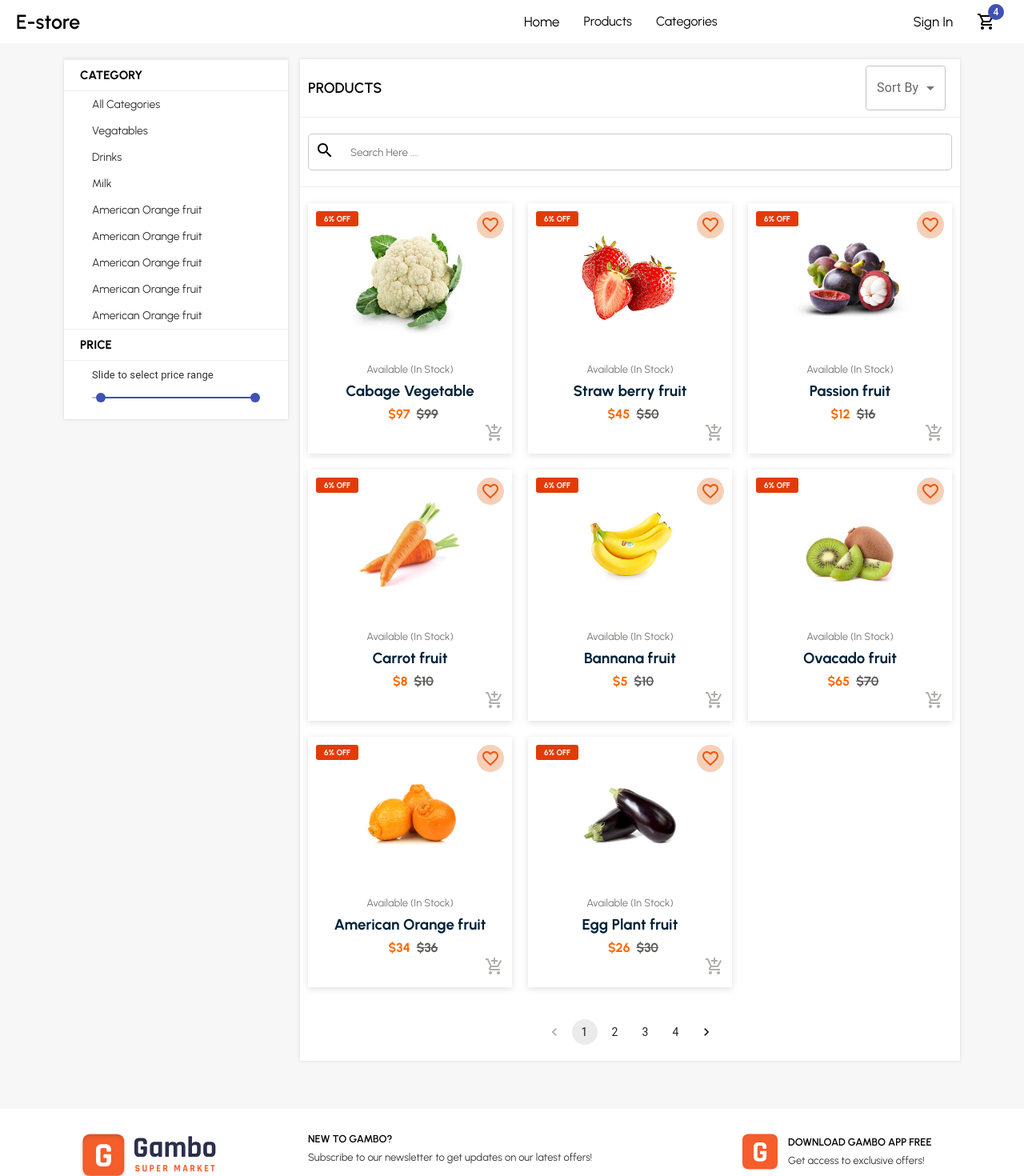
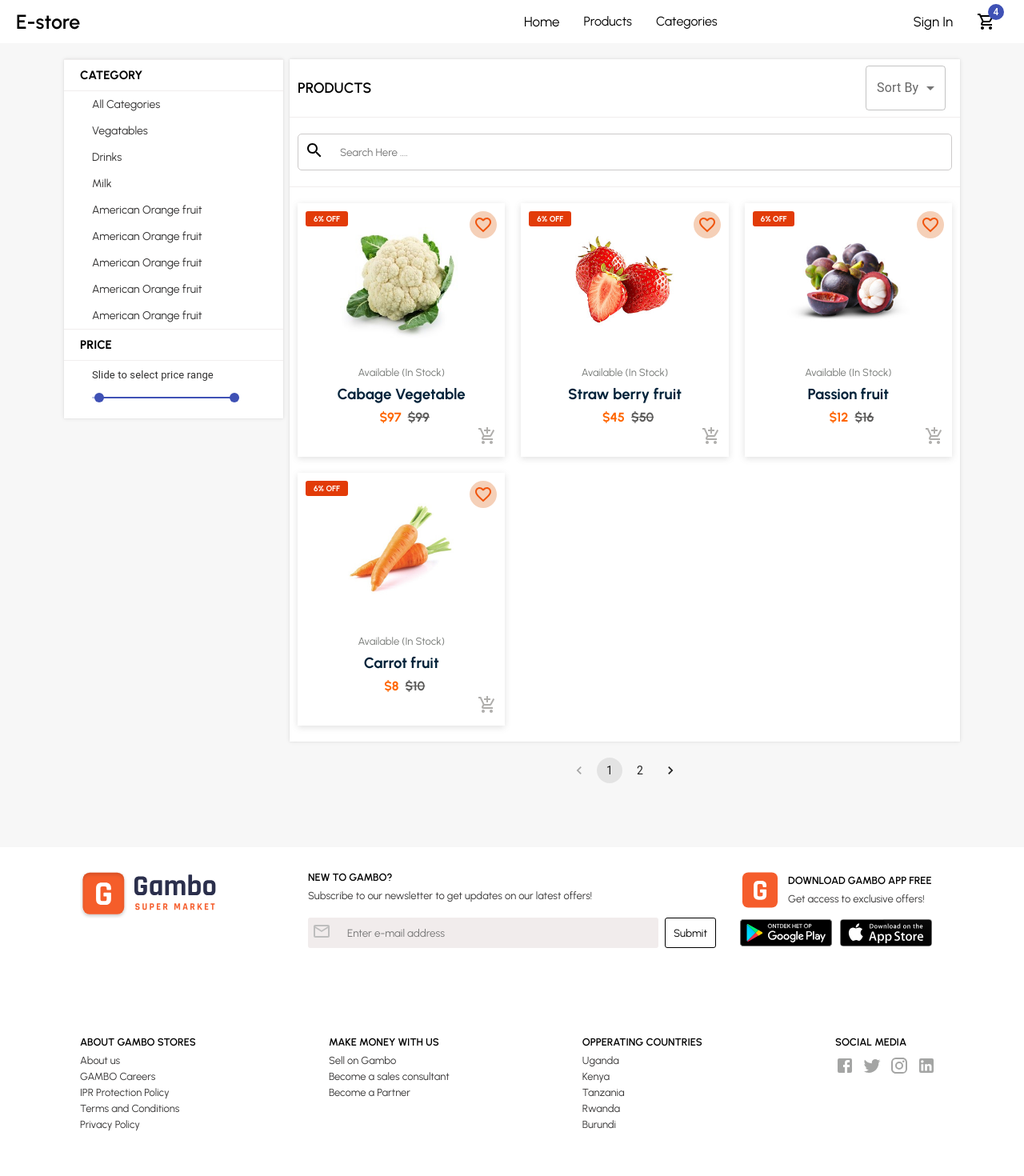
Before and after one commit to josherias/react-shop-ui, a React (Create React App) app: page /products in a window 1280 px wide. Shown: the top 1470 px of the page at 80% size. Built offline with nearby package versions, Linux system fonts and the light colour scheme.

Commit message:
added pagination functionality and shifted pagination components to products page

```diff
--- a/package.json
+++ b/package.json
@@ -12,6 +12,7 @@
     "@testing-library/jest-dom": "^5.14.1",
     "@testing-library/react": "^11.2.7",
     "@testing-library/user-event": "^12.8.3",
+    "lodash": "^4.17.21",
     "react": "^17.0.2",
     "react-dom": "^17.0.2",
     "react-router-dom": "^5.3.0",
--- a/src/components/Product/ProductsList.jsx
+++ b/src/components/Product/ProductsList.jsx
@@ -5,14 +5,12 @@ import SearchComponent from "../common/SearchComponent";
 
 import Box from "@mui/material/Box";
 import Grid from "@mui/material/Grid";
-import PaginationComponent from "../common/PaginationComponent";
 import Loading from "../common/Loading";
 
 const Wrapper = styled.div`
   background-color: #fff;
   box-shadow: rgba(0, 0, 0, 0.1) 0px 0px 5px 0px,
     rgba(0, 0, 0, 0.1) 0px 0px 1px 0px;
-  flex: 3;
 `;
 
 const TopSection = styled.div`
@@ -79,7 +77,6 @@ function ProductsList({ loading, productsData, searchQuery, handleSearch }) {
           </Grid>
         </Box>
       </List>
-      <PaginationComponent />
     </Wrapper>
   );
 }
--- a/src/components/SideBar/SideBar.jsx
+++ b/src/components/SideBar/SideBar.jsx
@@ -8,9 +8,12 @@ const Wrapper = styled.div`
   background-color: #fff;
   box-shadow: rgba(0, 0, 0, 0.1) 0px 0px 5px 0px,
     rgba(0, 0, 0, 0.1) 0px 0px 1px 0px;
-  flex: 1;
-  margin-right: 15px;
+  /* margin-right: 15px; */
   max-height: 450px;
+
+  @media ${device.tablet} {
+    max-height: 500px;
+  }
 
   @media ${device.mobile} {
     margin-right: 0px;
--- a/src/components/common/PaginationComponent.jsx
+++ b/src/components/common/PaginationComponent.jsx
@@ -3,23 +3,30 @@ import Pagination from "@mui/material/Pagination";
 import Stack from "@mui/material/Stack";
 import styled from "styled-components";
 
-export default function PaginationComponent() {
-  const [page, setPage] = React.useState(1);
-  const handleChange = (event, value) => {
-    setPage(value);
-  };
+const Wrapper = styled.div`
+  display: flex;
+  align-items: center;
+  justify-content: center;
+  padding: 20px 0px;
+`;
 
-  const Wrapper = styled.div`
-    display: flex;
-    align-items: center;
-    justify-content: center;
-    padding: 20px 0px;
-  `;
+export default function PaginationComponent({
+  onPageChange,
+  pageSize,
+  currentPage,
+  itemsCount,
+}) {
+  const pageCount = Math.ceil(itemsCount / pageSize);
 
+  if (pageCount === 1) return null;
   return (
     <Wrapper>
       <Stack spacing={2}>
-        <Pagination count={4} page={page} onChange={handleChange} />
+        <Pagination
+          count={pageCount}
+          page={currentPage}
+          onChange={onPageChange}
+        />
       </Stack>
     </Wrapper>
   );
--- a/src/components/common/SliderInput.jsx
+++ b/src/components/common/SliderInput.jsx
@@ -5,7 +5,7 @@ import Slider from "@material-ui/core/Slider";
 
 const useStyles = makeStyles({
   root: {
-    width: 210,
+    width: "90%",
   },
 });
 
--- a/src/components/common/SortComponent.jsx
+++ b/src/components/common/SortComponent.jsx
@@ -27,8 +27,6 @@ function SortComponent() {
             <em>None</em>
           </MenuItem>
           <MenuItem value={10}>Price</MenuItem>
-          <MenuItem value={21}>Name</MenuItem>
-          <MenuItem value={22}>Old price</MenuItem>
         </Select>
       </FormControl>
     </div>
--- a/src/context.js
+++ b/src/context.js
@@ -1,4 +1,5 @@
 import React, { Component } from "react";
+import { paginate } from "./utils/paginate";
 import {
   getProducts,
   getCategories,
@@ -26,6 +27,8 @@ class ProductProvider extends Component {
     priceValue: 0,
     minPrice: 0,
     maxPrice: 0,
+    currentPage: 1,
+    pageSize: 4,
   };
 
   componentDidMount() {
@@ -76,13 +79,17 @@ class ProductProvider extends Component {
   };
 
   handleCategorySelect = (category) => {
-    this.setState({ selectedCategory: category });
+    this.setState({ selectedCategory: category, currentPage: 1 });
     console.log(category);
   };
 
   handlePriceChange = (e, data) => {
-    this.setState({ priceValue: data, selectedCategory: null });
+    this.setState({ priceValue: data, selectedCategory: null, currentPage: 1 });
     console.log(data);
+  };
+
+  handlePageChange = (e, value) => {
+    this.setState({ currentPage: value });
   };
 
   getProductsData = () => {
@@ -91,6 +98,8 @@ class ProductProvider extends Component {
       searchQuery,
       selectedCategory,
       priceValue,
+      currentPage,
+      pageSize,
     } = this.state;
     let filtered = allProducts;
 
@@ -108,11 +117,13 @@ class ProductProvider extends Component {
       );
     }
 
-    return { filtered };
+    const products = paginate(filtered, currentPage, pageSize);
+
+    return { filtered: products, totalCount: filtered.length };
   };
 
   render() {
-    const { filtered } = this.getProductsData();
+    const { filtered, totalCount } = this.getProductsData();
     return (
       <ProductContext.Provider
         value={{
@@ -122,6 +133,8 @@ class ProductProvider extends Component {
           handleSearch: this.handleSearch,
           onCategorySelect: this.handleCategorySelect,
           onPriceChange: this.handlePriceChange,
+          onPageChange: this.handlePageChange,
+          itemsCount: totalCount,
         }}
       >
         {this.props.children}
--- a/src/pages/Products.jsx
+++ b/src/pages/Products.jsx
@@ -3,17 +3,18 @@ import styled from "styled-components";
 import ProductsList from "../components/Product/ProductsList";
 import SideBar from "../components/SideBar/SideBar";
 import { ProductContext } from "../context";
+import Grid from "@mui/material/Grid";
 import { device } from "../responsive";
+import PaginationComponent from "../components/common/PaginationComponent";
 
 const Container = styled.div`
   width: 100%;
   display: flex;
   padding: 0px 80px;
   margin: 20px 0px;
-  flex-wrap: wrap;
 
   @media ${device.tablet} {
-    padding: 0px 50px;
+    padding: 0px 30px;
   }
 
   @media ${device.mobile} {
@@ -34,9 +35,15 @@ function Products() {
     onPriceChange,
     minPrice,
     maxPrice,
+    currentPage,
+    onPageChange,
+    pageSize,
+    itemsCount,
   } = context;
   return (
     <Container>
+      <Grid container spacing={{ xs: 1, md: 1 }}>
+        <Grid item xs={12} sm={4} md={3}>
           <SideBar
             onItemSelect={onCategorySelect}
             selectedItem={selectedCategory}
@@ -45,12 +52,22 @@ function Products() {
             minPrice={minPrice}
             maxPrice={maxPrice}
           />
+        </Grid>
+        <Grid item xs={12} sm={8} md={9}>
           <ProductsList
             loading={loading}
             productsData={productsData}
             searchQuery={searchQuery}
             handleSearch={handleSearch}
           />
+          <PaginationComponent
+            onPageChange={onPageChange}
+            pageSize={pageSize}
+            currentPage={currentPage}
+            itemsCount={itemsCount}
+          />
+        </Grid>
+      </Grid>
     </Container>
   );
 }
--- /dev/null
+++ b/src/utils/paginate.js
@@ -0,0 +1,7 @@
+import _ from "lodash";
+
+export function paginate(items, pageNumber, pageSize) {
+  const startIndex = (pageNumber - 1) * pageSize;
+
+  return _(items).slice(startIndex).take(pageSize).value();
+}
```
Also changed, not shown: 1 other file (tests, documents, lock files or other folders). Lines whose indentation alone changed are shown as unchanged.
